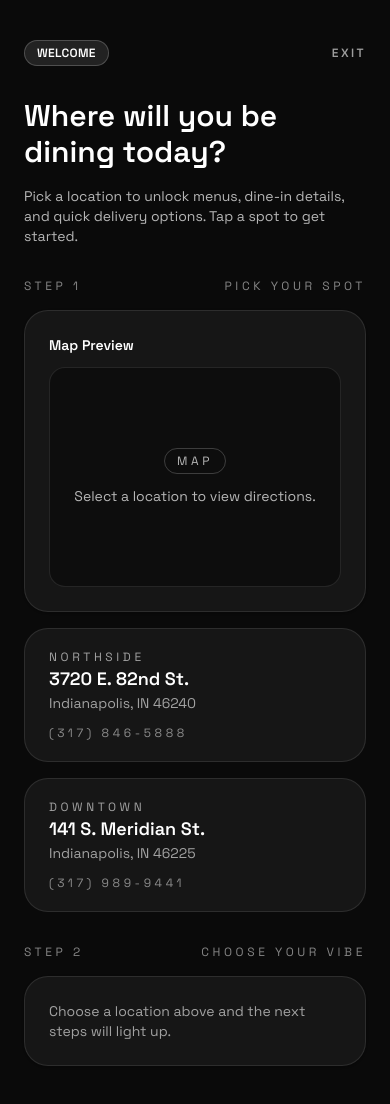
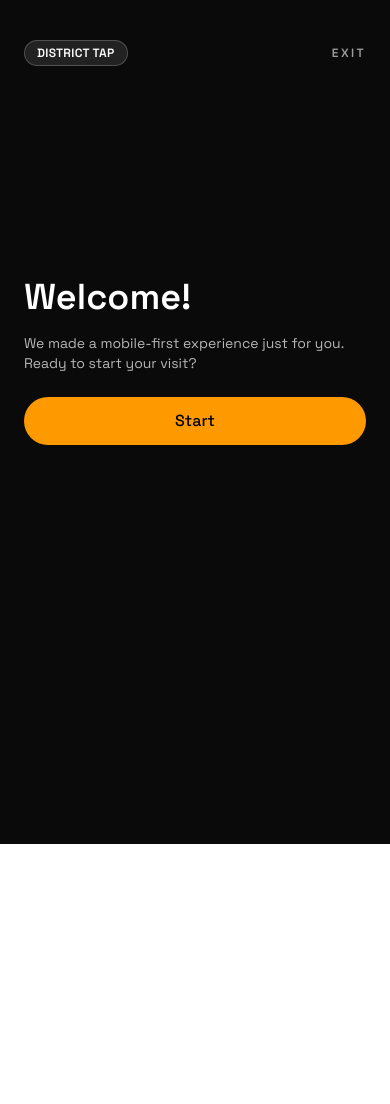
Before and after one commit to garytayl/district-tap, a Next.js app: page /experience in a window 390 px wide. Shown: the top 1104 px of the page. After the commit the page ends 844 px from the top, so only its background shows below. Built offline with nearby package versions, Linux system fonts and the light colour scheme.

Commit message:
Implement multi-step navigation in MobileExperience component with updated UI elements and improved user flow

```diff
--- a/app/experience/page.tsx
+++ b/app/experience/page.tsx
@@ -39,6 +39,7 @@ function normalizePhone(phone: string) {
 }
 
 export default function MobileExperience() {
+  const [step, setStep] = useState<"welcome" | "location" | "experience">("welcome")
   const [selectedLocationId, setSelectedLocationId] = useState<keyof typeof locations | null>(null)
   const selectedLocation = useMemo(
     () => (selectedLocationId ? locations[selectedLocationId] : null),
@@ -59,73 +60,45 @@ export default function MobileExperience() {
 
   return (
     <main className="min-h-screen bg-neutral-950 text-white">
-      <div className="mx-auto flex w-full max-w-2xl flex-col gap-8 px-6 pb-20 pt-10 sm:pt-16">
+      <div className="mx-auto flex w-full max-w-2xl flex-col px-6 pb-16 pt-10 sm:pt-16">
         <div className="flex items-center justify-between gap-3">
-          <Badge variant="light">Welcome</Badge>
+          <Badge variant="light">District Tap</Badge>
           <Link href="/" className="text-xs font-semibold uppercase tracking-[0.2em] text-white/60 hover:text-white">
             Exit
           </Link>
         </div>
 
+        {step === "welcome" ? (
+          <section className="flex min-h-[70vh] flex-col justify-center gap-6">
             <div className="space-y-4">
-          <h1 className="text-3xl font-semibold sm:text-4xl">Where will you be dining today?</h1>
+              <h1 className="text-4xl font-semibold sm:text-5xl">Welcome!</h1>
               <p className="text-sm text-white/70">
-            Pick a location to unlock menus, dine-in details, and quick delivery options. Tap a spot to get started.
+                We made a mobile-first experience just for you. Ready to start your visit?
               </p>
             </div>
+            <Button variant="secondary" size="lg" onClick={() => setStep("location")}>
+              Start
+            </Button>
+          </section>
+        ) : null}
 
-        <section className="space-y-4">
-          <div className="flex items-center justify-between text-xs uppercase tracking-[0.3em] text-white/50">
-            <span>Step 1</span>
-            <span>Pick your spot</span>
+        {step === "location" ? (
+          <section className="flex min-h-[70vh] flex-col gap-6 pt-8">
+            <div className="space-y-2">
+              <p className="text-xs uppercase tracking-[0.3em] text-white/50">Step 1</p>
+              <h2 className="text-3xl font-semibold">Where will you be dining today?</h2>
+              <p className="text-sm text-white/70">Choose a location to continue.</p>
             </div>
-          <Card className="border-white/10 bg-white/5 text-white">
-            <div className="space-y-3">
-              <p className="text-sm font-semibold">Map Preview</p>
-              <div className="overflow-hidden rounded-2xl border border-white/10 bg-black/40">
-                <div className="aspect-[4/3] w-full">
-                  {mapEmbedUrl ? (
-                    <iframe
-                      title={`${selectedLocation?.name ?? "District Tap"} map`}
-                      src={mapEmbedUrl}
-                      className="h-full w-full"
-                      loading="lazy"
-                      referrerPolicy="no-referrer-when-downgrade"
-                    />
-                  ) : (
-                    <div className="flex h-full w-full flex-col items-center justify-center gap-3 px-6 text-center text-sm text-white/70">
-                      <span className="rounded-full border border-white/20 px-3 py-1 text-xs uppercase tracking-[0.3em]">
-                        Map
-                      </span>
-                      <p>Select a location to view directions.</p>
-                    </div>
-                  )}
-                </div>
-              </div>
-              {selectedLocation ? (
-                <div className="flex flex-wrap items-center gap-3 text-sm text-white/70">
-                  <span>{selectedLocation.addressLines.join(", ")}</span>
-                  <Button href={selectedLocation.mapUrl} variant="outline" size="sm" className="border-white/30 text-white">
-                    Open in Maps
-                  </Button>
-                </div>
-              ) : null}
-            </div>
-          </Card>
             <div className="grid gap-4 sm:grid-cols-2">
-            {locationOptions.map((location) => {
-              const isActive = selectedLocationId === location.id
-              return (
+              {locationOptions.map((location) => (
                 <button
                   key={location.id}
                   type="button"
-                  onClick={() => setSelectedLocationId(location.id)}
-                  aria-pressed={isActive}
-                  className={`flex h-full flex-col gap-3 rounded-3xl border px-6 py-5 text-left transition ${
-                    isActive
-                      ? "border-amber-400 bg-amber-400/15 shadow-[0_0_35px_rgba(251,191,36,0.2)]"
-                      : "border-white/10 bg-white/5 hover:border-white/40"
-                  }`}
+                  onClick={() => {
+                    setSelectedLocationId(location.id)
+                    setStep("experience")
+                  }}
+                  className="flex h-full flex-col gap-3 rounded-3xl border border-white/10 bg-white/5 px-6 py-5 text-left transition hover:border-white/40"
                 >
                   <div>
                     <p className="text-xs uppercase tracking-[0.3em] text-white/60">{location.name}</p>
@@ -134,28 +107,28 @@ export default function MobileExperience() {
                   </div>
                   <span className="text-xs uppercase tracking-[0.3em] text-white/50">{location.phone}</span>
                 </button>
-              )
-            })}
+              ))}
             </div>
+            <Button variant="outline" size="sm" className="border-white/30 text-white" onClick={() => setStep("welcome")}>
+              Back
+            </Button>
           </section>
+        ) : null}
 
-        <section className="space-y-4">
-          <div className="flex items-center justify-between text-xs uppercase tracking-[0.3em] text-white/50">
-            <span>Step 2</span>
-            <span>Choose your vibe</span>
-          </div>
-          <Card className="border-white/10 bg-white/5 text-white">
-            {selectedLocation ? (
-              <div className="space-y-6">
-                <div>
-                  <p className="text-xs uppercase tracking-[0.3em] text-white/50">Selected</p>
-                  <p className="text-xl font-semibold">{selectedLocation.name}</p>
-                  <p className="text-sm text-white/60">{selectedLocation.addressLines.join(", ")}</p>
+        {step === "experience" && selectedLocation ? (
+          <section className="flex min-h-[70vh] flex-col gap-6 pt-8">
+            <div className="space-y-2">
+              <p className="text-xs uppercase tracking-[0.3em] text-white/50">Step 2</p>
+              <h2 className="text-3xl font-semibold">How do you want to order?</h2>
+              <p className="text-sm text-white/70">{selectedLocation.name} is selected.</p>
             </div>
             <div className="grid gap-4">
-                  <div className="rounded-2xl border border-white/10 bg-black/30 p-4">
+              <button
+                type="button"
+                className="rounded-3xl border border-white/10 bg-white/5 p-5 text-left transition hover:border-white/40"
+              >
                 <p className="text-sm font-semibold">Browse the menu</p>
-                    <p className="text-sm text-white/60">See lunch, dinner, and drinks for this location.</p>
+                <p className="text-sm text-white/60">See lunch, dinner, and drinks.</p>
                 <div className="mt-4 flex flex-wrap gap-2">
                   <Button href={menuConfig?.href ?? "/menu"} variant="secondary" size="sm">
                     {menuConfig?.label ?? "View Menu"}
@@ -164,10 +137,13 @@ export default function MobileExperience() {
                     Drinks Menu
                   </Button>
                 </div>
-                  </div>
-                  <div className="rounded-2xl border border-white/10 bg-black/30 p-4">
+              </button>
+              <button
+                type="button"
+                className="rounded-3xl border border-white/10 bg-white/5 p-5 text-left transition hover:border-white/40"
+              >
                 <p className="text-sm font-semibold">Dine in</p>
-                    <p className="text-sm text-white/60">Plan your visit, call ahead, or get directions.</p>
+                <p className="text-sm text-white/60">Call or get directions.</p>
                 <div className="mt-4 flex flex-wrap gap-2">
                   <Button asChild variant="outline" size="sm" className="border-white/30 text-white">
                     <a href={normalizePhone(selectedLocation.phone)}>Call {selectedLocation.phone}</a>
@@ -176,32 +152,37 @@ export default function MobileExperience() {
                     Directions
                   </Button>
                 </div>
-                  </div>
-                  <div className="rounded-2xl border border-white/10 bg-black/30 p-4">
+              </button>
+              <button
+                type="button"
+                className="rounded-3xl border border-white/10 bg-white/5 p-5 text-left transition hover:border-white/40"
+              >
                 <p className="text-sm font-semibold">Delivery + takeout</p>
-                    <p className="text-sm text-white/60">
-                      We will send you to DoorDash (or our delivery partner) to complete the order.
-                    </p>
+                <p className="text-sm text-white/60">Head to delivery to complete your order.</p>
                 <div className="mt-4">
                   <Button href={selectedLocation.orderUrl} variant="secondary" size="sm">
                     Go to delivery / takeout
                   </Button>
                 </div>
-                  </div>
-                </div>
-                <button
-                  type="button"
-                  className="text-xs uppercase tracking-[0.3em] text-white/40 hover:text-white"
-                  onClick={() => setSelectedLocationId(null)}
-                >
-                  Start over
               </button>
             </div>
-            ) : (
-              <div className="text-sm text-white/60">Choose a location above and the next steps will light up.</div>
-            )}
-          </Card>
+            <div className="flex flex-wrap gap-3">
+              <Button
+                variant="outline"
+                size="sm"
+                className="border-white/30 text-white"
+                onClick={() => setStep("location")}
+              >
+                Change location
+              </Button>
+              {mapEmbedUrl ? (
+                <Button href={selectedLocation.mapUrl} variant="outline" size="sm" className="border-white/30 text-white">
+                  Open map
+                </Button>
+              ) : null}
+            </div>
           </section>
+        ) : null}
       </div>
     </main>
   )
```
Lines whose indentation alone changed are shown as unchanged.
